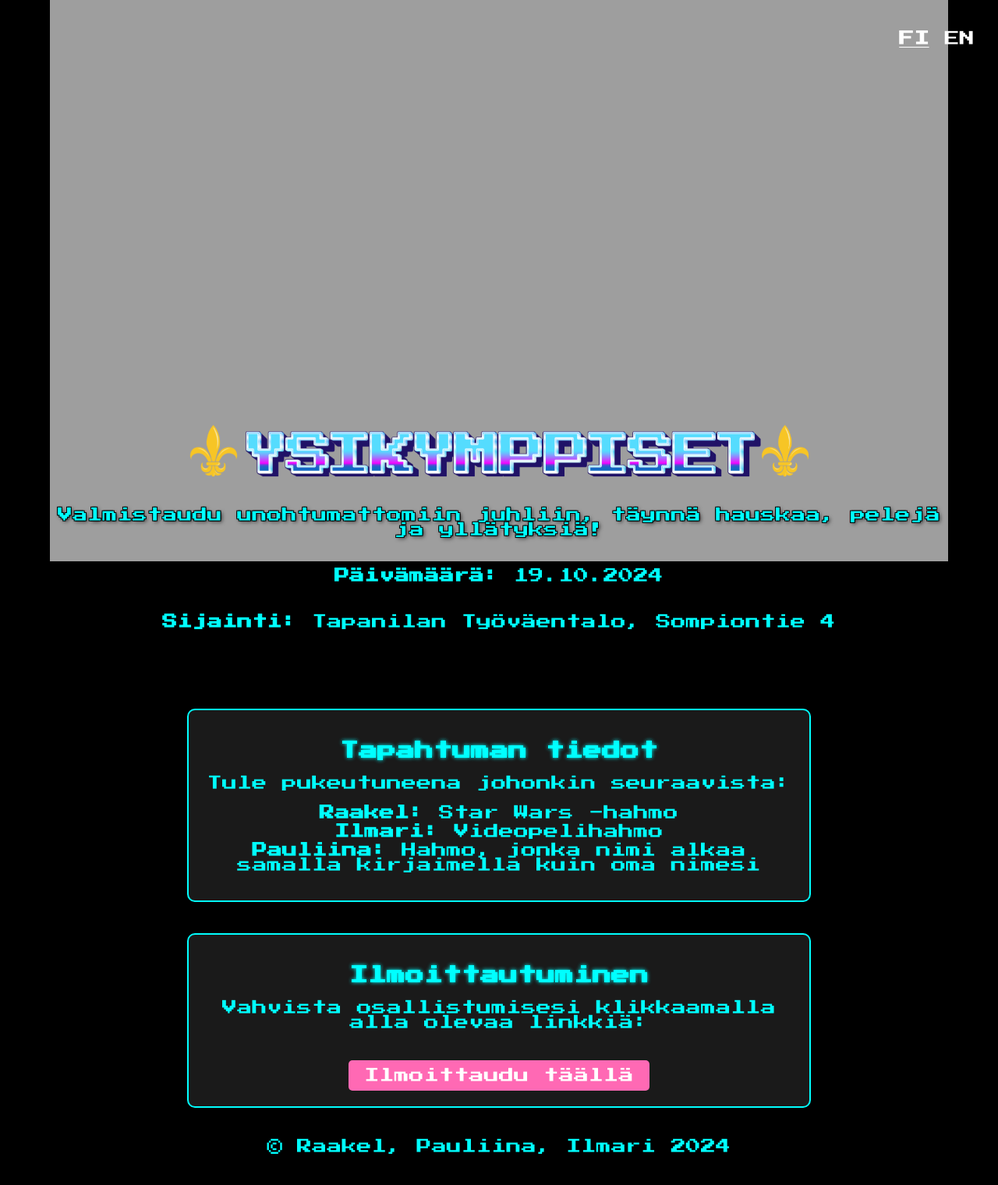
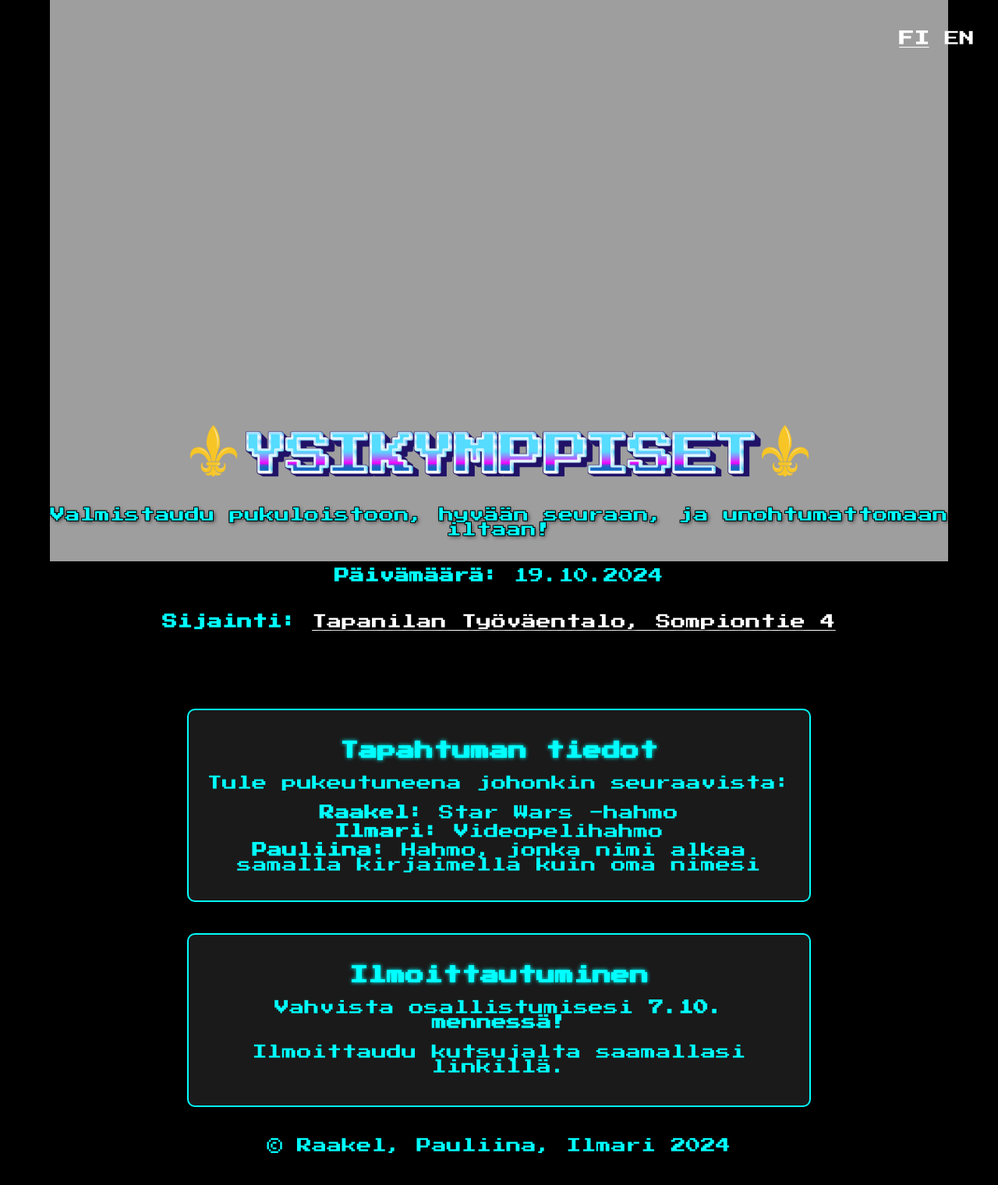
Before and after one commit to Tapiiri/ysikymppiset, a Jekyll site: the page built from index.markdown, in a window 1280 px wide. Shown: the whole page at 78% size. Built offline with Jekyll 4.4.1, drawn with Linux system fonts in a browser that asks for light colours.

Commit message:
feat: small changes

```diff
--- a/_config.yml
+++ b/_config.yml
@@ -34,13 +34,14 @@ plugins:
 sass:
   sass_dir: assets/css
 
-rsvp_link: "https://your-rsvp-link.com"
+rsvp_link: "https://tally.so/r/mOLbWA"
 gallery_link: "https://your-gallery-link.com"
 show_gallery: false # Change this to true after the event to show the gallery
 
 event:
   date: "19.10.2024"
   location: "Tapanilan Työväentalo, Sompiontie 4"
+  location_url: "https://maps.app.goo.gl/t45yFXQ9PhiZGAQY9"
 
 # Available languages
 languages:
--- a/assets/css/main.scss
+++ b/assets/css/main.scss
@@ -252,6 +252,10 @@ li {
   margin: 0 10px;
 }
 
+.hero a {
+  color: white;
+}
+
 .language-switcher a {
   color: white;
   text-decoration: none;
--- a/index.markdown
+++ b/index.markdown
@@ -7,9 +7,10 @@ lang: fi
 <div class="hero-bg"></div>  <!-- New hero background container -->
 <div class="hero">
   <img src="/assets/YSIKYMPPISTEN MAINOS (2).png" alt="Syntymäpäiväjuhlat" class="party-title">
-  <p>Valmistaudu unohtumattomiin juhliin, täynnä hauskaa, pelejä ja yllätyksiä!</p>
+  <p>Valmistaudu pukuloistoon, hyvään seuraan, ja unohtumattomaan iltaan!</p>
   <p><strong>Päivämäärä:</strong> {{ site.event.date }}</p>
-  <p><strong>Sijainti:</strong> {{ site.event.location }}</p>
+  <p><strong>Sijainti:</strong>
+    <a href="{{ site.event.location_url }}"> {{ site.event.location }}</a></p>
 </div>
 
 <div class="invitation">
@@ -24,8 +25,8 @@ lang: fi
 
 <div class="rsvp">
   <h2>Ilmoittautuminen</h2>
-  <p>Vahvista osallistumisesi klikkaamalla alla olevaa linkkiä:</p>
-  <a href="{{ site.rsvp_link }}" class="button">Ilmoittaudu täällä</a>
+  <p>Vahvista osallistumisesi <strong>7.10. mennessä!</strong></p>
+  <p>Ilmoittaudu kutsujalta saamallasi linkillä.</p>
 </div>
 
 {% if site.show_gallery %}
```
Also changed, not shown: en/index.markdown (+4 -4 lines), fi/index.markdown (+5 -4 lines).
